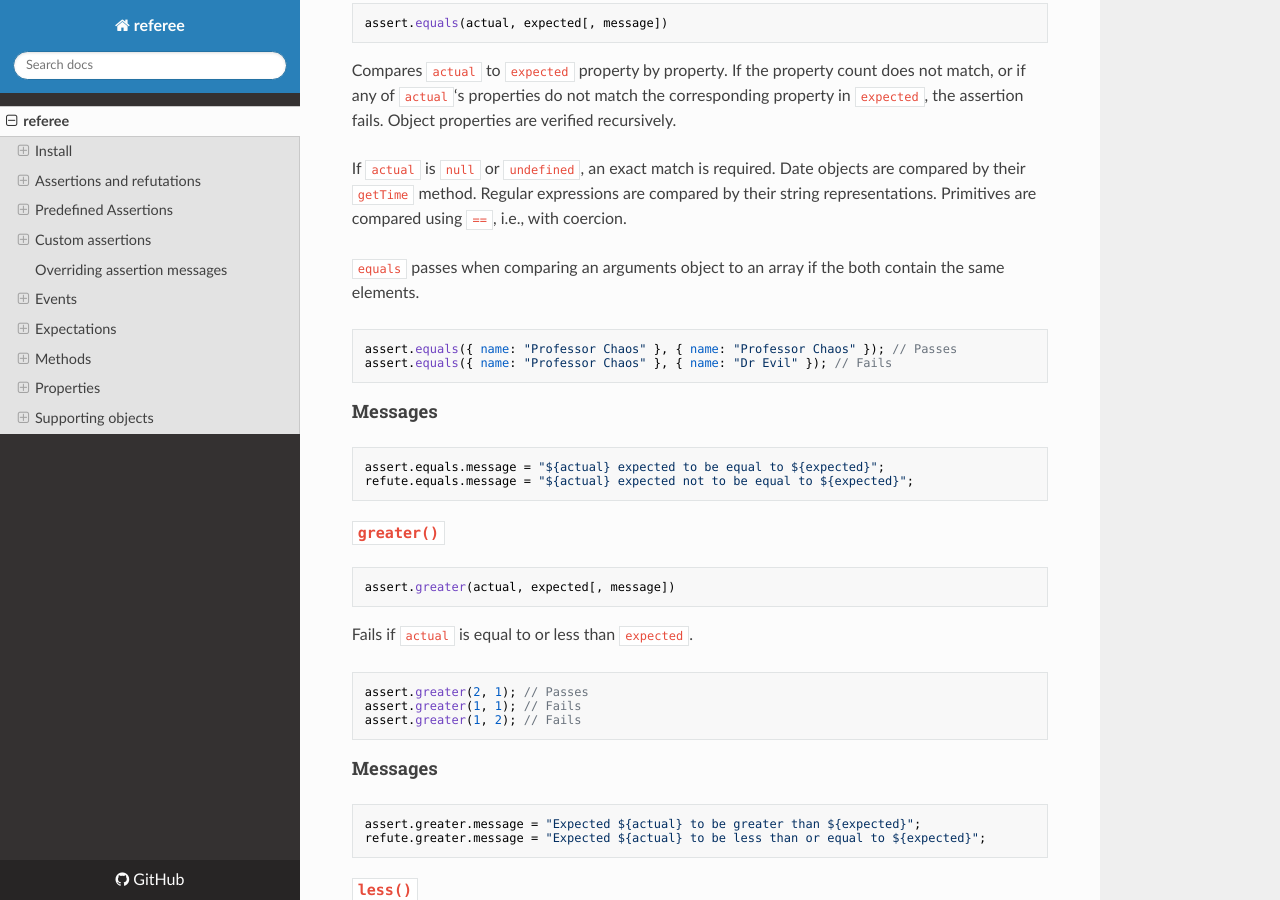
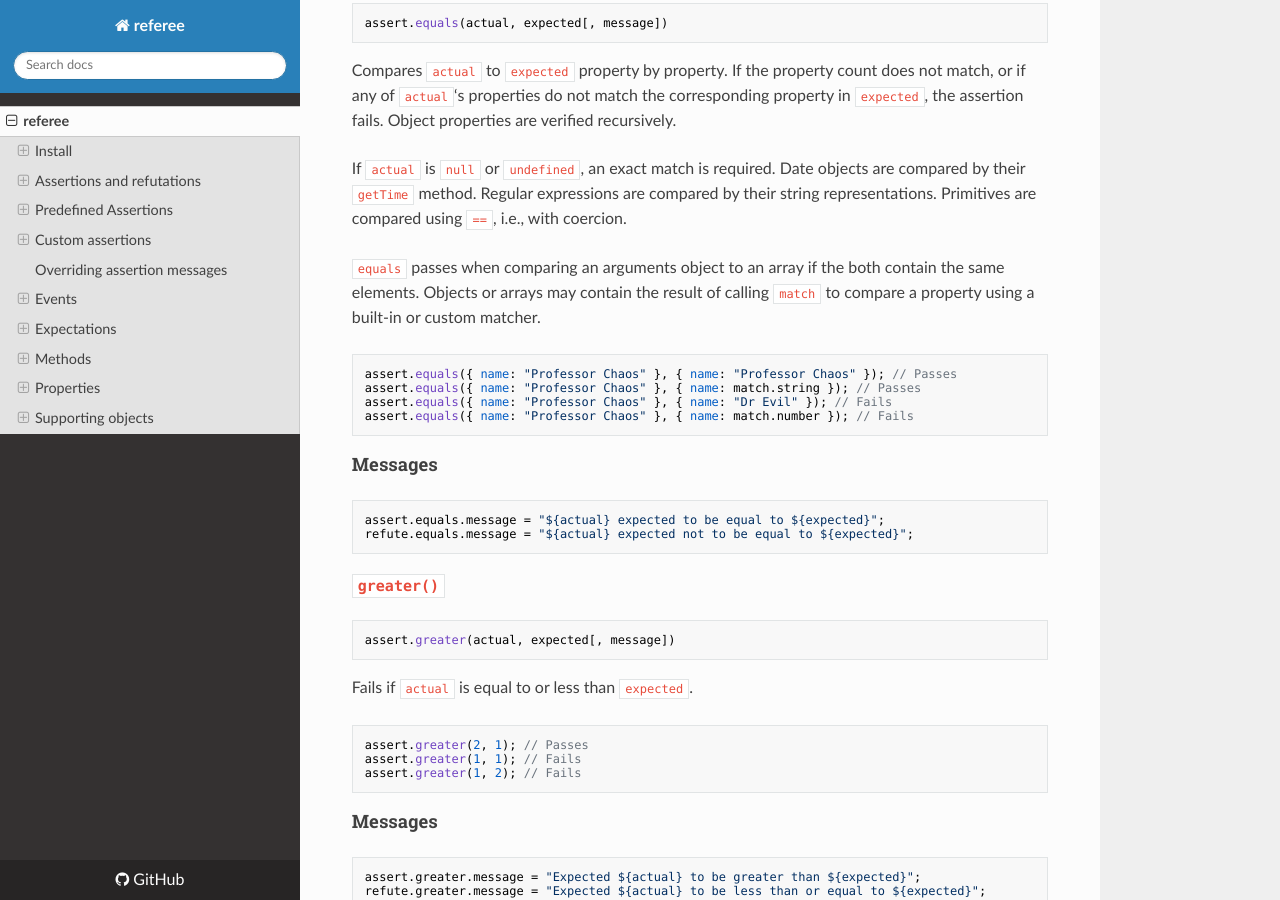
Before and after one commit to sinonjs/referee, an MkDocs documentation site: the page built from docs/index.md, in a window 1280 px wide and 900 px high, scrolled down 4378 px. Built offline with MkDocs 1.6.1, drawn with Linux system fonts in a browser that asks for light colours; nearby versions of some CDN libraries.

Commit message:
Add basic match documentation

````diff
--- a/docs/index.md
+++ b/docs/index.md
@@ -195,10 +195,13 @@ Compares `actual` to `expected` property by property. If the property count does
 If `actual` is `null` or `undefined`, an exact match is required. Date objects are compared by their `getTime` method. Regular expressions are compared by their string representations. Primitives are compared using `==`, i.e., with coercion.
 
 `equals` passes when comparing an arguments object to an array if the both contain the same elements.
+Objects or arrays may contain the result of calling `match` to compare a property using a built-in or custom matcher.
 
 ```js
 assert.equals({ name: "Professor Chaos" }, { name: "Professor Chaos" }); // Passes
+assert.equals({ name: "Professor Chaos" }, { name: match.string }); // Passes
 assert.equals({ name: "Professor Chaos" }, { name: "Dr Evil" }); // Fails
+assert.equals({ name: "Professor Chaos" }, { name: match.number }); // Fails
 ```
 
 #### Messages
````
